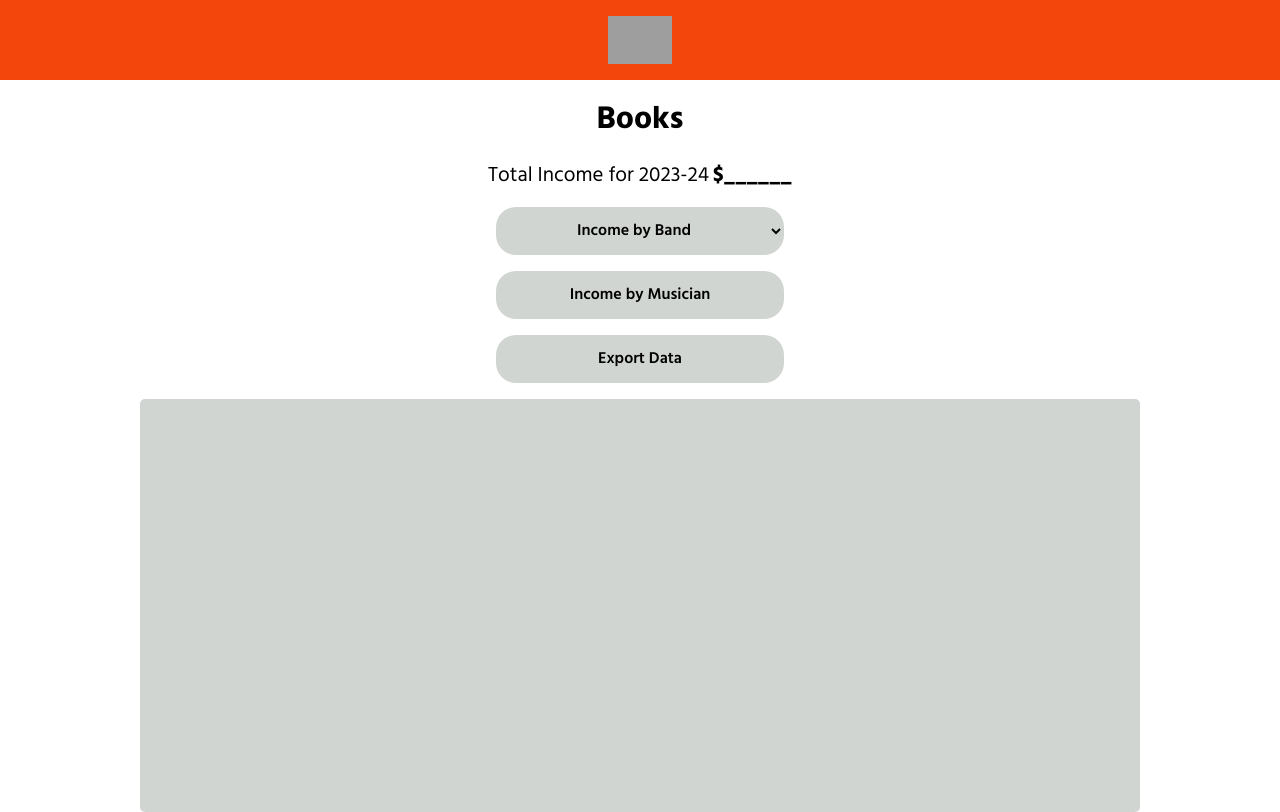
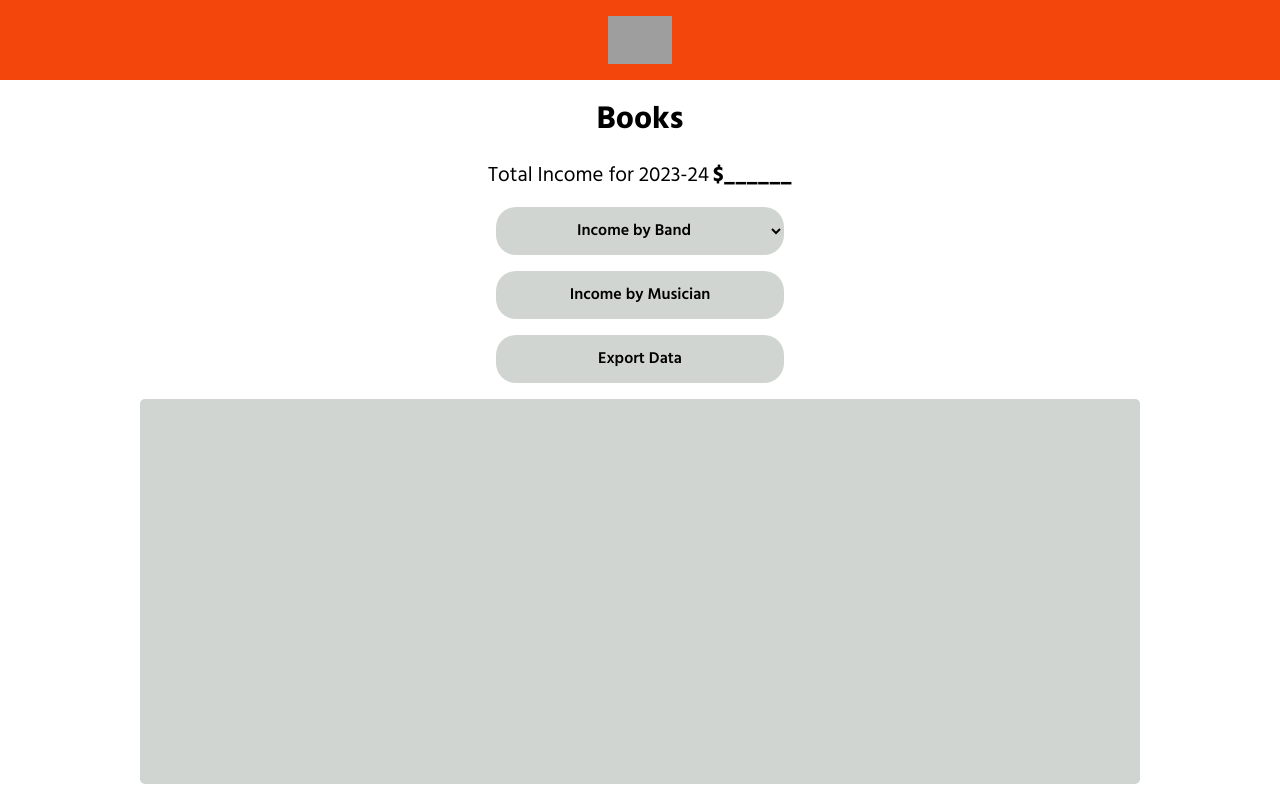
Before and after one commit to RickV85/gig-boss-interview, a React (Vite) app: page / in a window 1280 px wide. Built offline with nearby package versions, Linux system fonts and the light colour scheme; grey boxes are pictures that could not be loaded; the HTML template or start-up script is replaced by a standard one.

Commit message:
Adjust IncomeDisplay height, complete iteration 0

```diff
--- a/src/components/Books/Books.css
+++ b/src/components/Books/Books.css
@@ -33,16 +33,10 @@ main {
 }
 
 .income-display {
-  min-height: 50%;
+  height: 100%;
   width: 100%;
   max-width: 1000px;
   border: none;
   border-radius: 5px;
   background-color: #808f855f;
 }
-
-@media screen and (min-width: 769px) {
-  .income-display {
-    min-height: 60%;
-  }
-}
```
